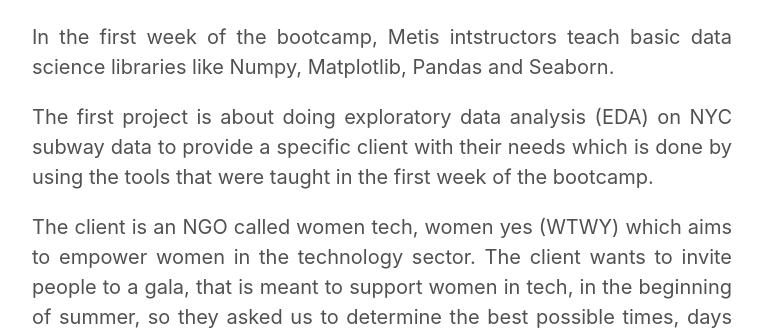
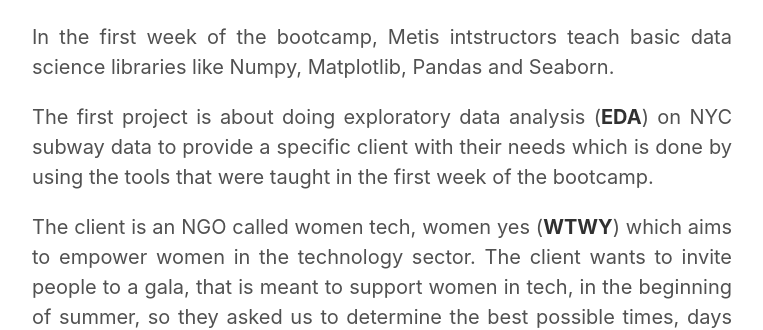
Before and after one commit to RayanAlthonian/RayanAlthonian.github.io, a Jekyll site: the page built from _posts/2019-09-07-FirstProject.md, in a window 1280 px wide and 900 px high. Shown: the part 291-621 px from the top of the window, without its empty margins (258-1021 px from the left). Built offline with Jekyll 4.4.1, drawn with Linux system fonts in a browser that asks for light colours; some of the changed text lies outside the part shown.

Commit message:
21 commit

```diff
--- a/_posts/2019-09-07-FirstProject.md
+++ b/_posts/2019-09-07-FirstProject.md
@@ -5,9 +5,9 @@ title: Metis Data Science Bootcamp Project 1
 
 In the first week of the bootcamp, Metis intstructors teach basic data science libraries like Numpy, Matplotlib, Pandas and Seaborn.
 {: style="text-align: justify"}
-The first project is about doing exploratory data analysis (EDA) on NYC subway data to provide a specific client with their needs which is done by using the tools that were taught in the first week of the bootcamp.
+The first project is about doing exploratory data analysis (**EDA**) on NYC subway data to provide a specific client with their needs which is done by using the tools that were taught in the first week of the bootcamp.
 {: style="text-align: justify"}
-The client is an NGO called women tech, women yes (WTWY) which aims to empower women in the technology sector. The client wants to invite people to a gala, that is meant to support women in tech, in the beginning of summer, so they asked us to determine the best possible times, days and stations in which their street team is more likely to signup the maximum amount of people and hence invite them to the gala.
+The client is an NGO called women tech, women yes (**WTWY**) which aims to empower women in the technology sector. The client wants to invite people to a gala, that is meant to support women in tech, in the beginning of summer, so they asked us to determine the best possible times, days and stations in which their street team is more likely to signup the maximum amount of people and hence invite them to the gala.
 {: style="text-align: justify"}
 ### Our Approach in Analyzing the Data
 
```
